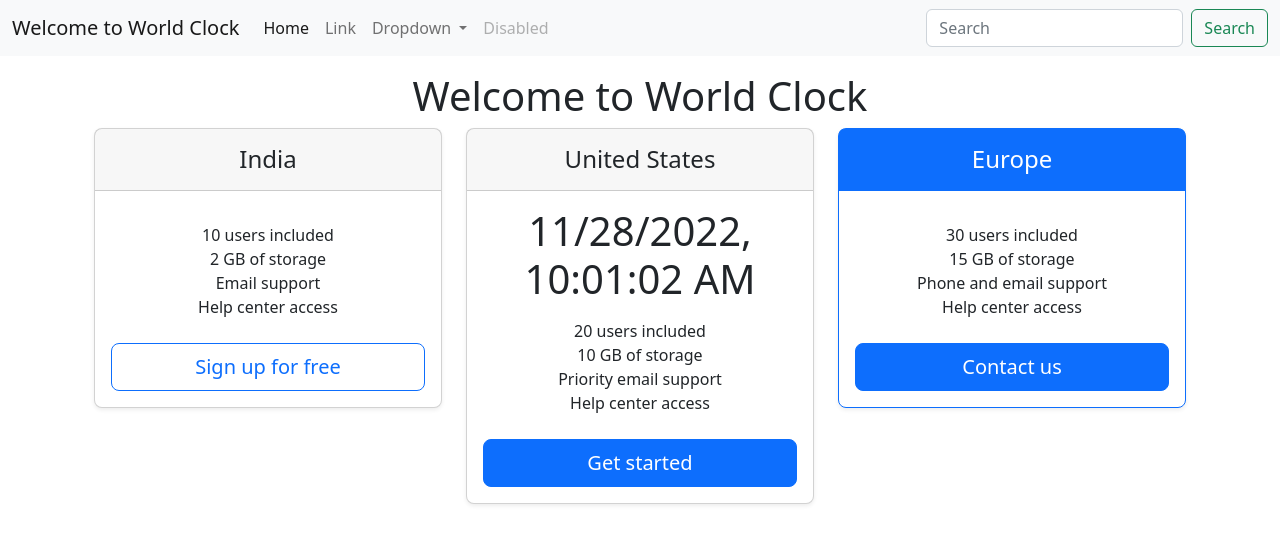
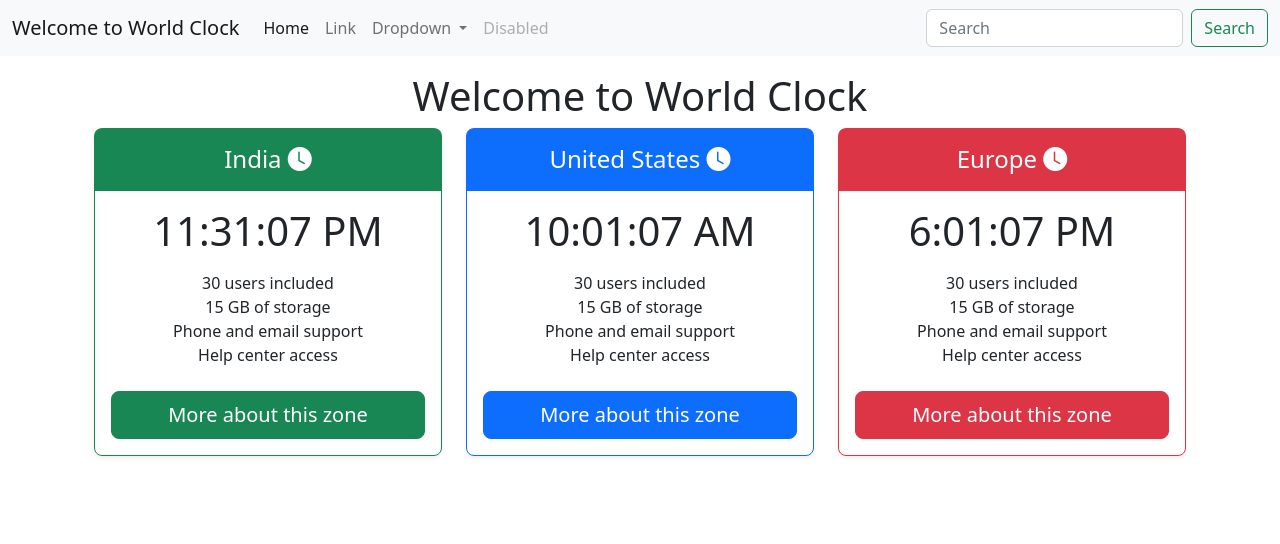
Before and after one commit to rajpreet88/world-clock, a website: page public/index.html in a window 1280 px wide. Drawn offline with nearby package versions, Linux system fonts and the light colour scheme.

Commit message:
addded functionality with setInterval every sec

```diff
--- a/public/index.html
+++ b/public/index.html
@@ -4,6 +4,7 @@
     <meta charset="utf-8" />
     <meta name="viewport" content="width=device-width, initial-scale=1" />
     <title>World Clock</title>
+    <link rel="stylesheet" href="https://cdn.jsdelivr.net/npm/bootstrap-icons@1.10.2/font/bootstrap-icons.css">
     <link
       href="https://cdn.jsdelivr.net/npm/bootstrap@5.2.3/dist/css/bootstrap.min.css"
       rel="stylesheet"
@@ -78,42 +79,20 @@
         <h1 class="text-center">Welcome to World Clock</h1>
         <div class="row row-cols-1 row-cols-md-3 mb-3 text-center">
           <div class="col">
-            <div class="card mb-4 rounded-3 shadow-sm">
-              <div class="card-header py-3">
-                <h4 class="my-0 fw-normal">India</h4>
+            <div class="card mb-4 rounded-3 shadow-sm border-success">
+              <div class="card-header py-3 text-bg-success border-success">
+                <h4 class="my-0 fw-normal">India <i class="bi bi-clock-fill"></i></h4>
               </div>
               <div class="card-body">
                 <h1 class="card-title pricing-card-title" id="india"></h1>
                 <ul class="list-unstyled mt-3 mb-4">
-                  <li>10 users included</li>
-                  <li>2 GB of storage</li>
-                  <li>Email support</li>
+                  <li>30 users included</li>
+                  <li>15 GB of storage</li>
+                  <li>Phone and email support</li>
                   <li>Help center access</li>
                 </ul>
-                <button
-                  type="button"
-                  class="w-100 btn btn-lg btn-outline-primary"
-                >
-                  Sign up for free
-                </button>
-              </div>
-            </div>
-          </div>
-          <div class="col">
-            <div class="card mb-4 rounded-3 shadow-sm">
-              <div class="card-header py-3">
-                <h4 class="my-0 fw-normal">United States</h4>
-              </div>
-              <div class="card-body">
-                <h1 class="card-title pricing-card-title" id="US"></h1>
-                <ul class="list-unstyled mt-3 mb-4">
-                  <li>20 users included</li>
-                  <li>10 GB of storage</li>
-                  <li>Priority email support</li>
-                  <li>Help center access</li>
-                </ul>
-                <button type="button" class="w-100 btn btn-lg btn-primary">
-                  Get started
+                <button type="button" class="w-100 btn btn-lg btn-success">
+                  More about this zone
                 </button>
               </div>
             </div>
@@ -121,7 +100,26 @@
           <div class="col">
             <div class="card mb-4 rounded-3 shadow-sm border-primary">
               <div class="card-header py-3 text-bg-primary border-primary">
-                <h4 class="my-0 fw-normal">Europe</h4>
+                <h4 class="my-0 fw-normal">United States <i class="bi bi-clock-fill"></i></h4>
+              </div>
+              <div class="card-body">
+                <h1 class="card-title pricing-card-title" id="US"></h1>
+                <ul class="list-unstyled mt-3 mb-4">
+                  <li>30 users included</li>
+                  <li>15 GB of storage</li>
+                  <li>Phone and email support</li>
+                  <li>Help center access</li>
+                </ul>
+                <button type="button" class="w-100 btn btn-lg btn-primary">
+                  More about this zone
+                </button>
+              </div>
+            </div>
+          </div>
+          <div class="col">
+            <div class="card mb-4 rounded-3 shadow-sm border-danger">
+              <div class="card-header py-3 text-bg-danger border-danger">
+                <h4 class="my-0 fw-normal">Europe <i class="bi bi-clock-fill"></i></h4>
               </div>
               <div class="card-body">
                 <h1 class="card-title pricing-card-title" id="europe"></h1>
@@ -131,8 +129,8 @@
                   <li>Phone and email support</li>
                   <li>Help center access</li>
                 </ul>
-                <button type="button" class="w-100 btn btn-lg btn-primary">
-                  Contact us
+                <button type="button" class="w-100 btn btn-lg btn-danger">
+                  More about this zone
                 </button>
               </div>
             </div>
--- a/public/index.js
+++ b/public/index.js
@@ -1,7 +1,22 @@
-let d = new Date();
+let updateTime = () => {
 
-let us = document.querySelector('#US');
-console.log(us);
-us.innerHTML = d.toLocaleString('en-US',{
-    timeZone: 'America/Los_Angeles'
-})
+    let d = new Date();
+
+    let us = document.querySelector('#US');
+    us.innerHTML = d.toLocaleString('en-US', {
+        timeZone: 'America/Los_Angeles'
+    }).split(',')[1];
+
+    let india = document.querySelector('#india');
+    india.innerHTML = d.toLocaleString('en-US', {
+        timeZone: 'Asia/Kolkata'
+    }).split(',')[1];
+
+    let europe = document.querySelector('#europe');
+    europe.innerHTML = d.toLocaleString('en-US', {
+        timeZone: 'Europe/London'
+    }).split(',')[1];
+
+}
+
+setInterval(updateTime,1000)
```
